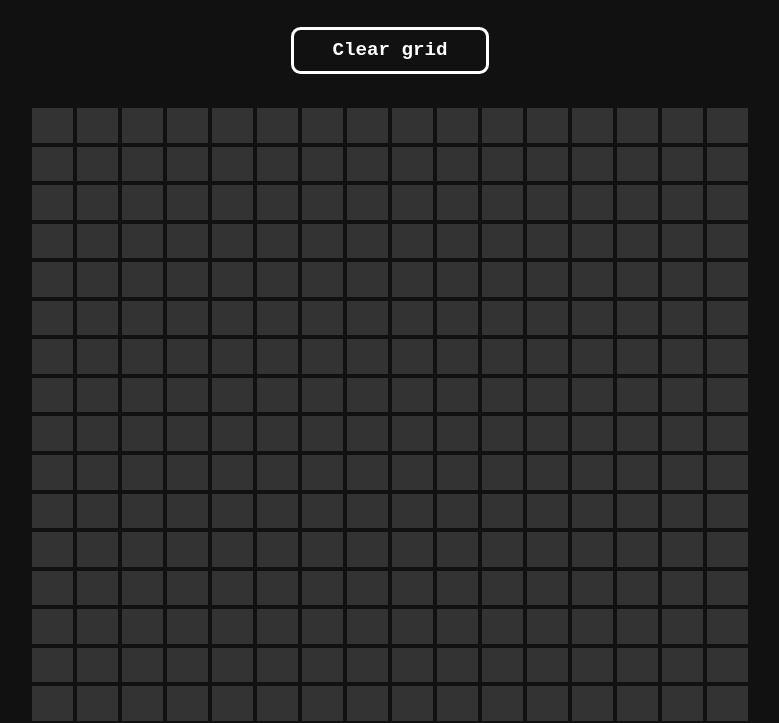
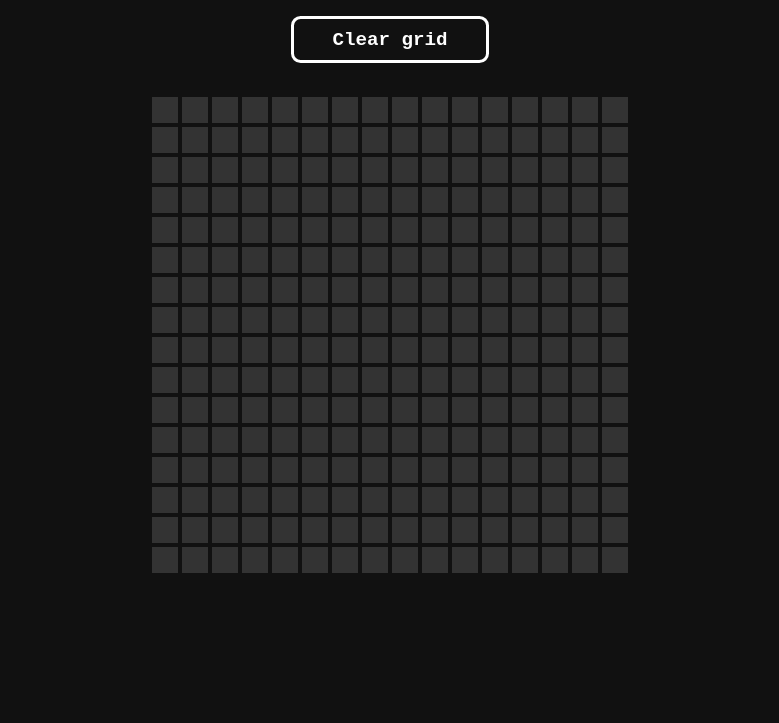
Before and after one commit to sevignator/odin-project_etch-a-sketch, a plain HTML site: page index.html in a window 1280 px wide. Shown: the part 77-800 px from the top of the page, without its empty margins (250-1029 px from the left). Drawn offline with Linux system fonts and the light colour scheme.

Commit message:
refactor css and add README file

```diff
--- a/css/style.css
+++ b/css/index.css
@@ -1,47 +1,55 @@
 body {
-  display: flex;
-  flex-direction: column;
-  justify-content: center;
-  align-items: center;
-  height: 100vh;
   margin: 0;
   box-sizing: border-box;
   background-color: #111;
   color: #fff;
-  font-family: 'Courier New', Courier, monospace;
+  font-family: "Courier New", Courier, monospace;
+}
+
+.container {
+  display: grid;
+  grid-template-rows: repeat(3, min-content);
+  max-width: 30rem;
+  min-height: 100vh;
+  padding: 0 2rem;
+  margin: 0 auto;
+}
+
+.game-container {
+  margin: 1rem 0;
 }
 
 h1 {
   font-size: 2.5rem;
   text-transform: uppercase;
-  margin-top: 0;
+  margin: 1rem 0;
+  text-align: center;
 }
 
 #grid {
   display: grid;
-  align-items: stretch;
-  width: 720px;
-  height: 720px;
 }
 
-#grid>div {
-  display: grid;
+#grid > div {
+  aspect-ratio: 1;
   background-color: #333;
   border: solid 2px #111;
   transition: all 1s ease;
   cursor: pointer;
 }
 
-#grid>div.activated {
+#grid > div.activated {
   background-color: red;
 }
 
 button#clear-grid {
-  margin: 2rem auto;
-  padding: .5em 2em;
+  justify-self: center;
+  align-self: center;
+  padding: 0.5em 2em;
+  margin: 1rem 0;
   background-color: transparent;
-  border: solid .2em #fff;
-  border-radius: .6rem;
+  border: solid 0.2em #fff;
+  border-radius: 0.6rem;
   color: inherit;
   font-family: inherit;
   font-size: 1.2rem;
--- a/index.html
+++ b/index.html
@@ -6,14 +6,18 @@
   <meta http-equiv="X-UA-Compatible" content="IE=edge">
   <meta name="viewport" content="width=device-width, initial-scale=1.0">
   <title>Etch-A-Sketch</title>
-  <link rel="stylesheet" href="css/style.css">
-  <script src="js/script.js" defer></script>
+  <link rel="stylesheet" href="css/index.css">
+  <script src="js/index.js" defer></script>
 </head>
 
 <body>
-  <h1>Etch-a-Sketch</h1>
-  <button id="clear-grid">Clear grid</button>
-  <div id="grid"></div>
+  <div class="container">
+    <h1>Etch-a-Sketch</h1>
+    <button id="clear-grid">Clear grid</button>
+    <section class="game-container">
+      <div id="grid"></div>
+    </section>
+  </div>
 </body>
 
 </html>
```
Also changed, not shown: js/index.js (renamed from js/script.js), 1 other file.
